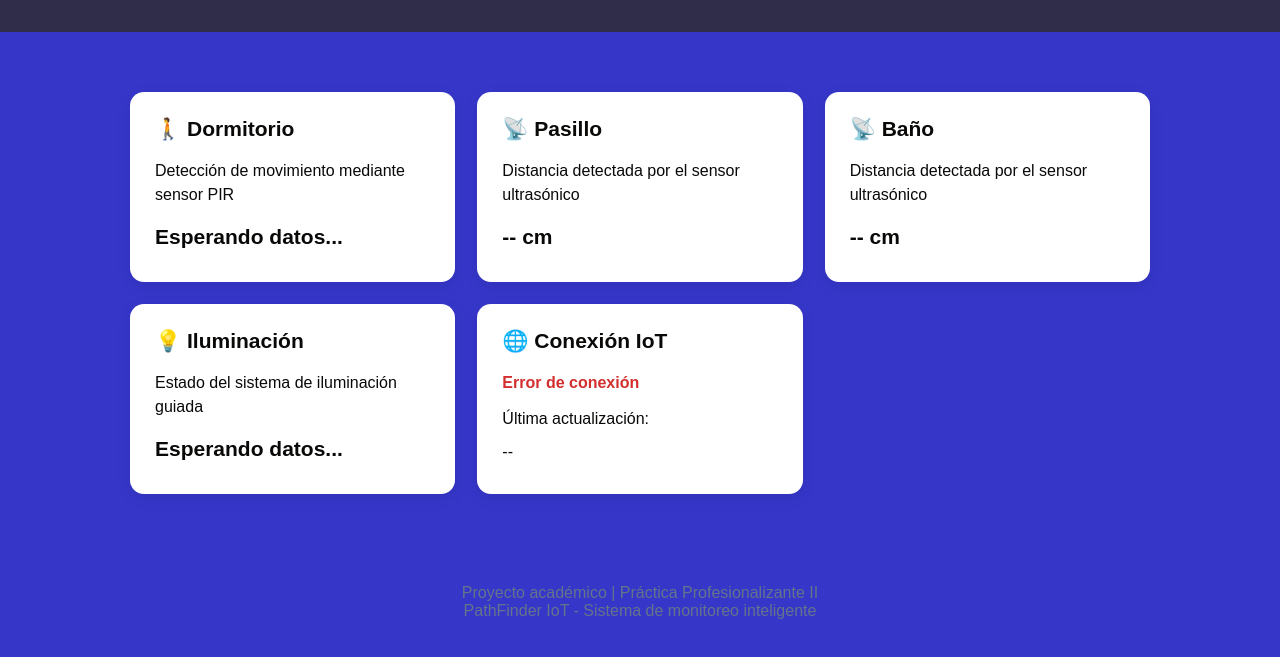
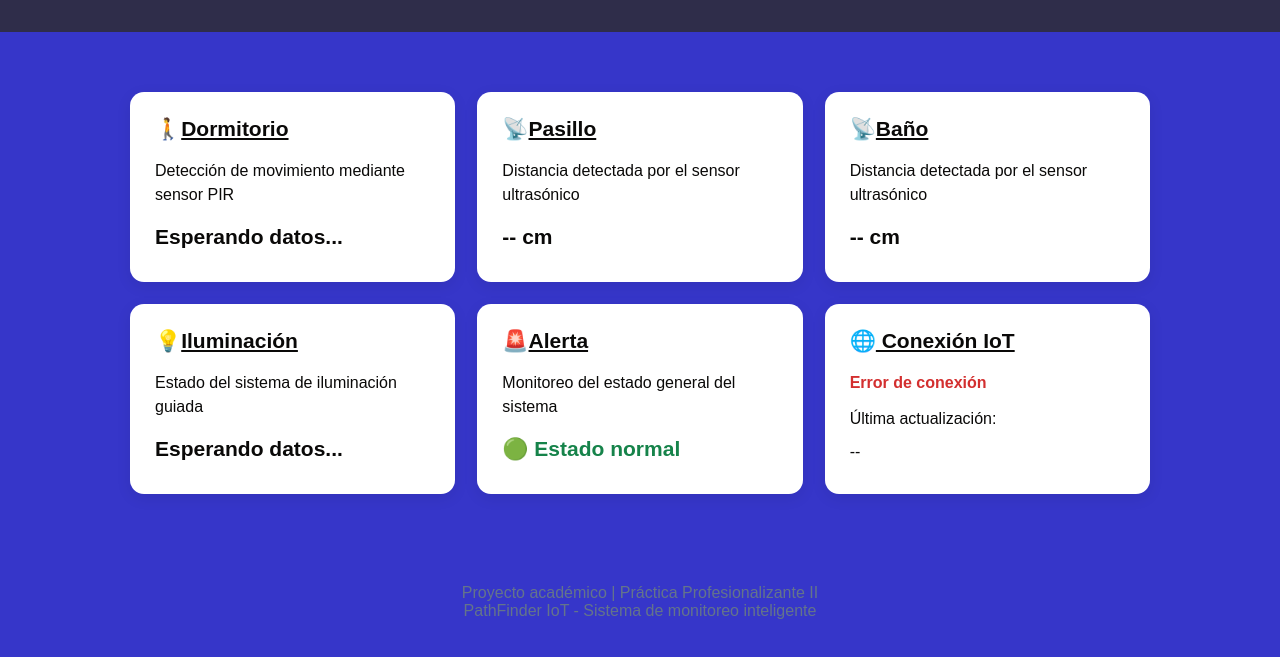
Before and after one commit to roalmi007-png/PathFinder-IoT-Triple-A, a plain HTML site: page index.html in a window 1280 px wide. Shown: the part 107-764 px from the top of the page. Drawn offline with Linux system fonts and the light colour scheme; no server answers.

Commit message:
index.html

```diff
--- a/index.html
+++ b/index.html
@@ -21,7 +21,7 @@
 
         <!-- DORMITORIO -->
         <section class="tarjeta">
-            <h2>🚶 Dormitorio</h2>
+            <h2>🚶<u>Dormitorio</u></h2>
             <p>Detección de movimiento mediante sensor PIR</p>
             <div id="movimientoDormitorio" class="valor">
                 Esperando datos...
@@ -30,30 +30,38 @@
 
         <!-- PASILLO -->
         <section class="tarjeta">
-            <h2>📡 Pasillo</h2>
+            <h2>📡<u>Pasillo</u></h2>
             <p>Distancia detectada por el sensor ultrasónico</p>
             <div id="distanciaPasillo" class="valor">-- cm</div>
         </section>
 
         <!-- BAÑO -->
         <section class="tarjeta">
-            <h2>📡 Baño</h2>
+            <h2>📡<u>Baño</u></h2>
             <p>Distancia detectada por el sensor ultrasónico</p>
             <div id="distanciaBano" class="valor">-- cm</div>
         </section>
 
         <!-- ILUMINACIÓN -->
         <section class="tarjeta">
-            <h2>💡 Iluminación</h2>
+            <h2>💡<u>Iluminación</u></h2>
             <p>Estado del sistema de iluminación guiada</p>
             <div id="iluminacion" class="valor">
                 Esperando datos...
             </div>
         </section>
 
+         <!-- ALERTA -->
+        <section class="tarjeta tarjeta-alerta">
+           <h2>🚨<u>Alerta</u></h2>
+           <p>Monitoreo del estado general del sistema</p>
+           <div id="estadoAlerta" class="valor alerta-normal">
+            🟢 Estado normal
+           </div>
+        </section>
         <!-- CONEXIÓN -->
         <section class="tarjeta">
-            <h2>🌐 Conexión IoT</h2>
+            <h2>🌐<u> Conexión IoT</u></h2>
             <p id="estadoConexion">Conectando...</p>
 
             <p>Última actualización:</p>
```
